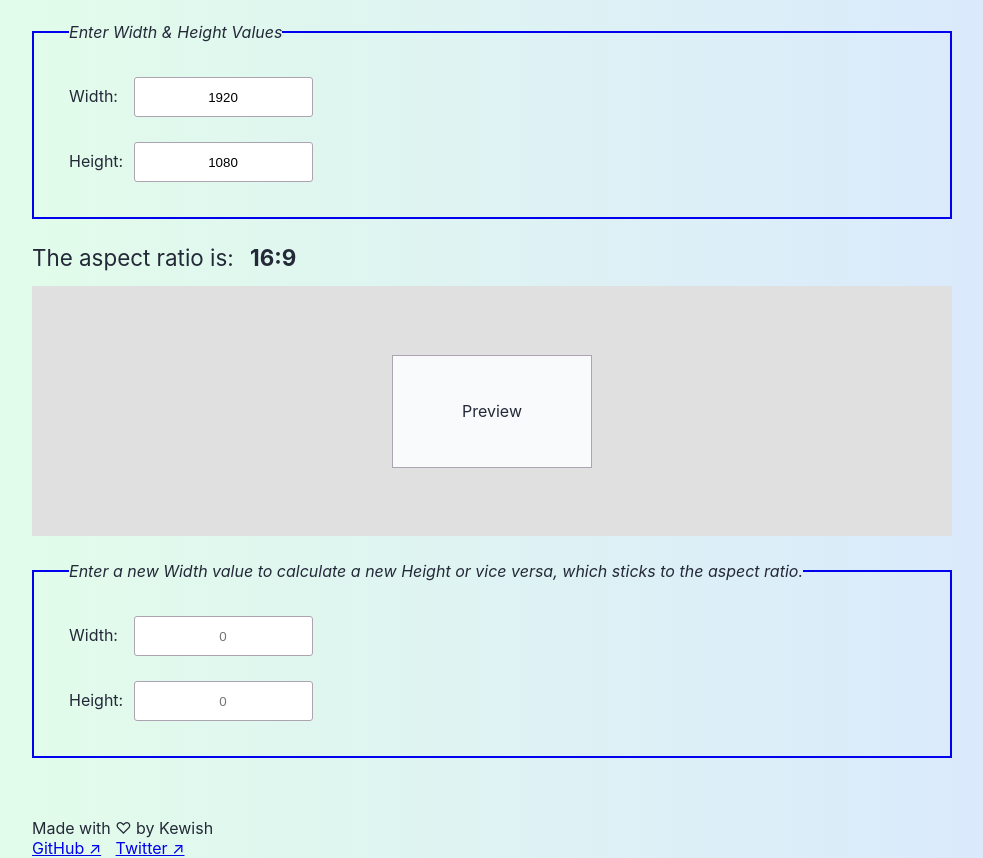
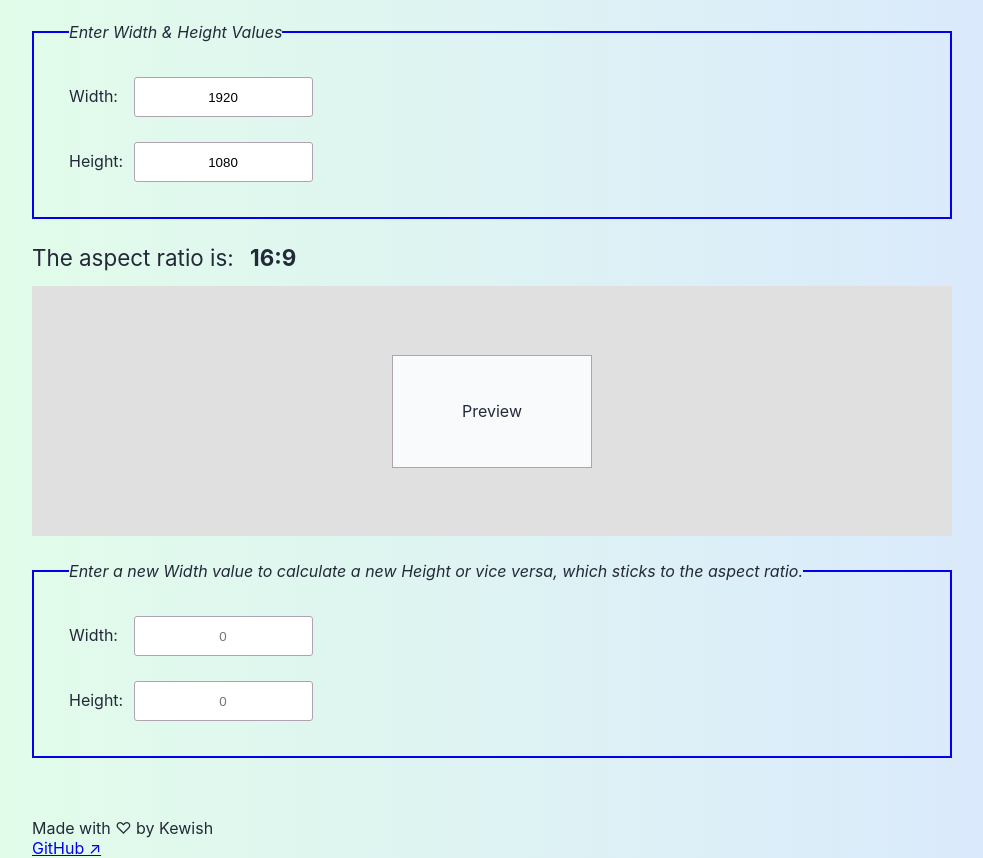
Before and after one commit to kewishfagoe/aspect-ratio-calculator, a website: page src/index.html in a window 1280 px wide. Shown: the part 62-920 px from the top of the page, without its empty margins (148-1131 px from the left). Drawn offline with Linux system fonts and the light colour scheme.

Commit message:
Update links

```diff
--- a/src/index.html
+++ b/src/index.html
@@ -53,7 +53,6 @@
         <footer>
             <p>Made with ♡ by Kewish</p>
             <a href="https://github.com/kewishfagoe" rel="noopener noreferrer">GitHub &#8599;</a>
-            <a href="https://twitter.com/KewishFagoe" rel="noopener noreferrer">Twitter &#8599;</a>
         </footer>
     </main>
 
```
